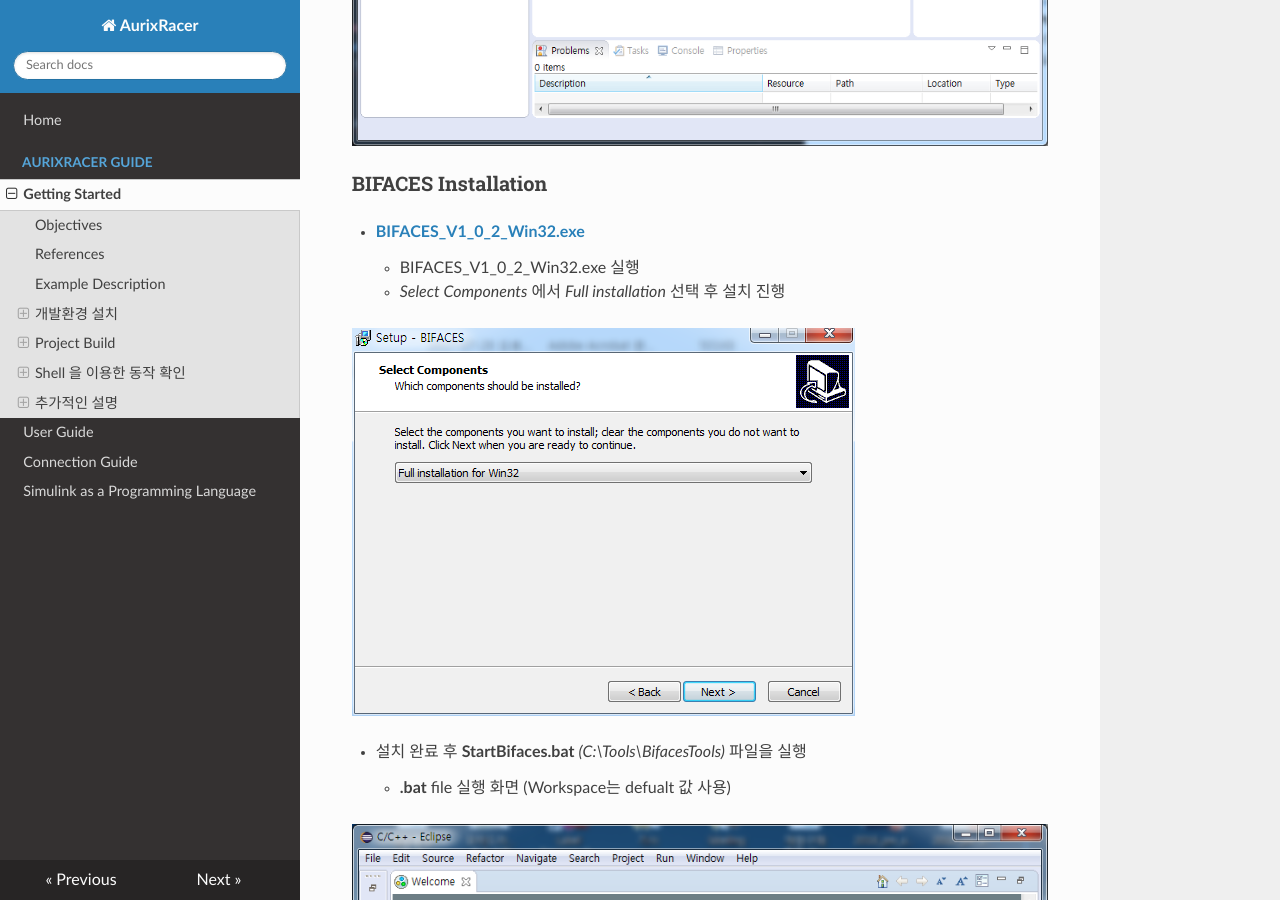
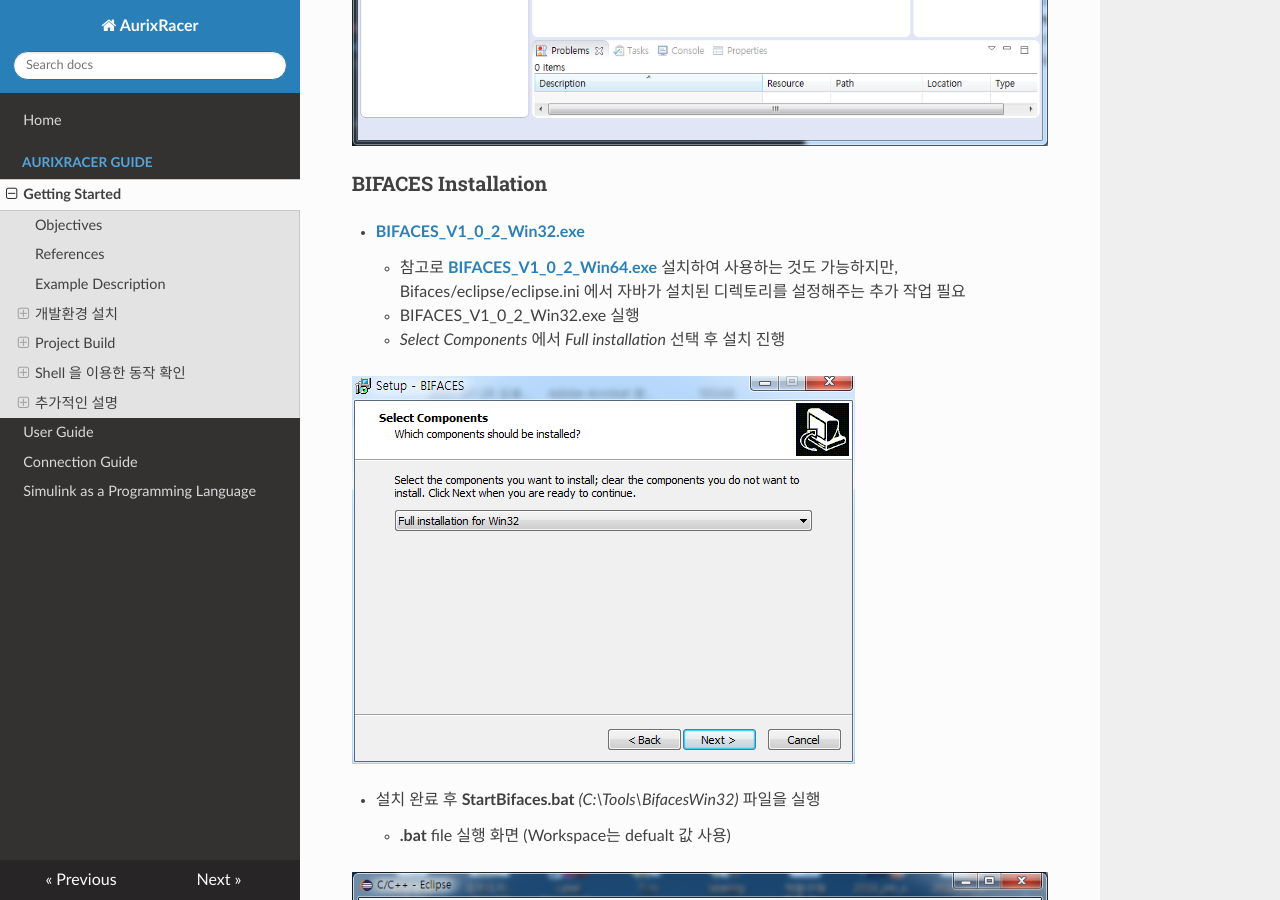
Before and after one commit to realsosy/AurixRacer, an MkDocs documentation site: the page built from docs/GettingStarted.md, in a window 1280 px wide and 900 px high, scrolled down 2671 px. Built offline with MkDocs 1.6.1, drawn with Linux system fonts in a browser that asks for light colours; nearby versions of some CDN libraries; old or Windows-style settings are respelled for this version of MkDocs; some of the changed text lies outside the part shown.

Commit message:
Add comment about using Bifaces Win64

```diff
--- a/docs/GettingStarted.md
+++ b/docs/GettingStarted.md
@@ -70,13 +70,15 @@ date: 2018-04-10
 
 * [**BIFACES_V1_0_2_Win32.exe**](https://drive.google.com/open?id=120INrMwqaR8812rFyFHspgbCLmoi7d-T)
 
+    * 참고로 [**BIFACES_V1_0_2_Win64.exe**](https://drive.google.com/open?id=1z80W66QcE_DNJBaRRdcr3tfRu9EoZ8Oz) 설치하여 사용하는 것도 가능하지만, Bifaces/eclipse/eclipse.ini 에서 자바가 설치된 디렉토리를 설정해주는 추가 작업 필요
+
     * BIFACES_V1_0_2_Win32.exe 실행
 
     * *Select Components* 에서 *Full installation* 선택 후 설치 진행
 
  ![GettingStarted_03BIFACES](images/GettingStarted_03BIFACES.png)
 
-* 설치 완료 후 **StartBifaces.bat** *(C:\Tools\BifacesTools)*  파일을 실행
+* 설치 완료 후 **StartBifaces.bat** *(C:\Tools\BifacesWin32)*  파일을 실행
     * **.bat** file 실행 화면 (Workspace는 defualt 값 사용)
 
  ![GettingStarted_BiWelcome](images/GettingStarted_BiWelcome.png)
@@ -120,7 +122,7 @@ date: 2018-04-10
 
  ![GettingStarted_SourceCode](images/GettingStarted_SourceCode.png)
 
-* *BIFACES* 실행 (**StartBifaces.bat** *(C:\Tools\BifacesTools)* 실행)
+* *BIFACES* 실행 (**StartBifaces.bat** *(C:\Tools\BifacesWin32)* 실행)
 
 * Workspace 설정
     * 소스코드를 포함한 프로젝트를 관리 할 폴더 설정
```
